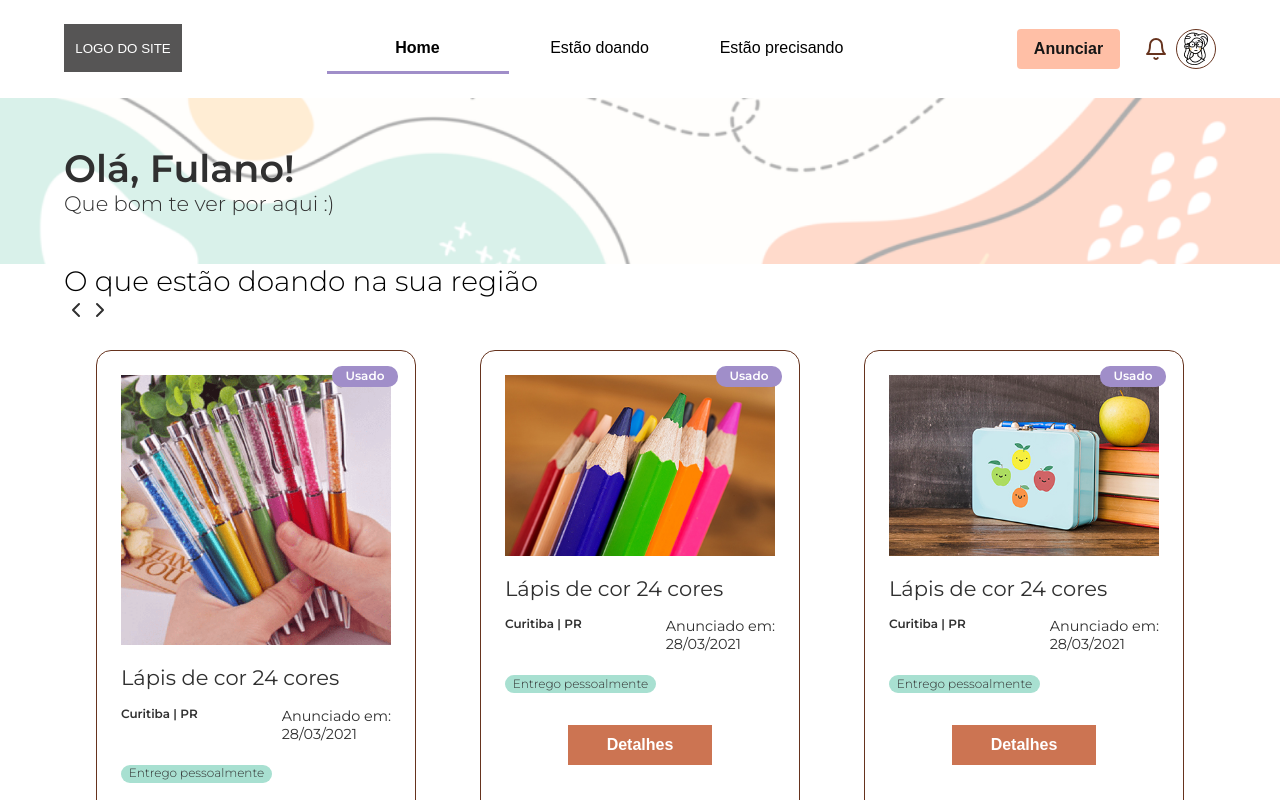
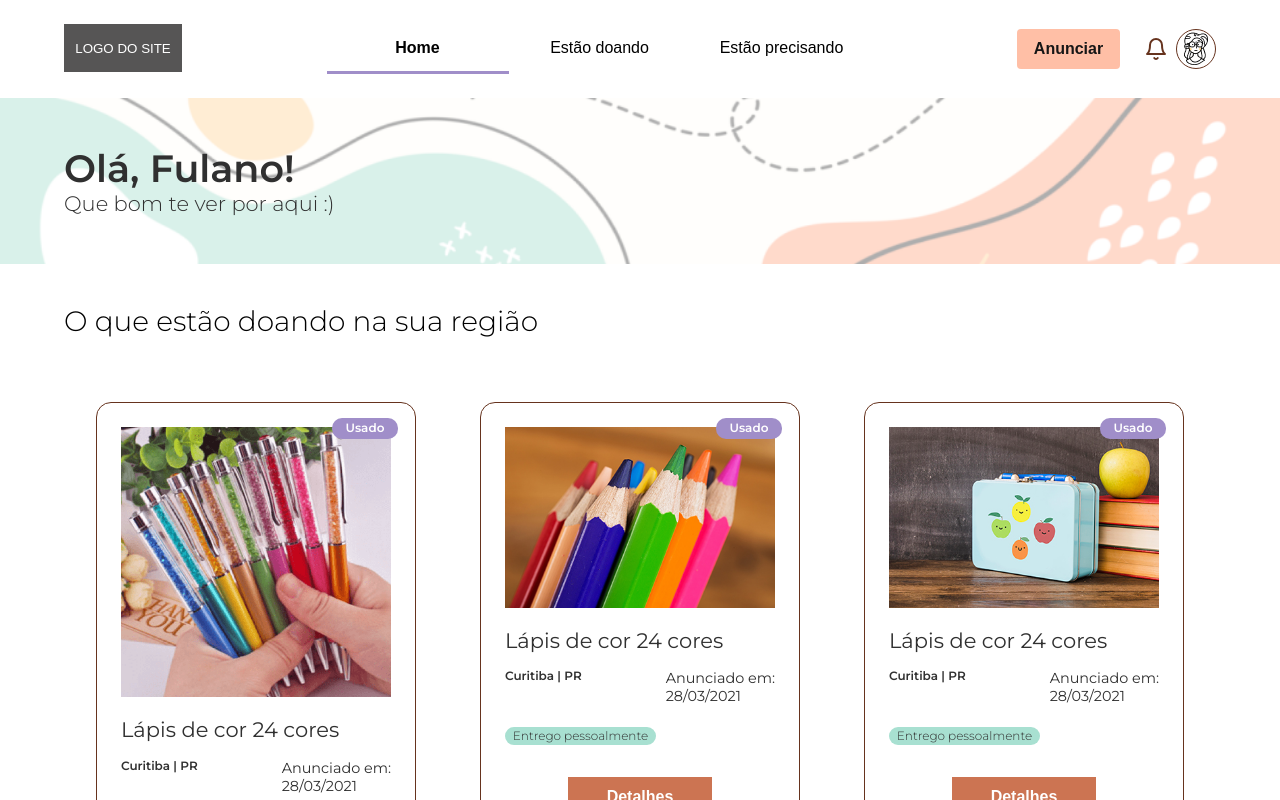
Before and after one commit to FCamara-Squad13/Mobile, a React (Create React App) app: page / in a window 1280 px wide. Shown: the top 800 px of the page. Built offline with nearby package versions, Linux system fonts and the light colour scheme.

Commit message:
Add content and style to card holder

```diff
--- a/src/components/CardHolder/index.tsx
+++ b/src/components/CardHolder/index.tsx
@@ -14,13 +14,7 @@ const CardHolder: React.FC = () => {
     <section className="section">
       <div className="container">
         <div className="section-content">
-          <div className="section-header">
-            <h3 className="section-title">O que estão doando na sua região</h3>
-            <div className="section-nav">
-              <ChevronLeft />
-              <ChevronRight />
-            </div>
-          </div>
+          <h3 className="section-title">O que estão doando na sua região</h3>
           <div className="card-holder">
             <HomeCard imagePath={canetas} />
             <HomeCard imagePath={lapis} />
--- a/src/components/CardHolder/style.css
+++ b/src/components/CardHolder/style.css
@@ -10,9 +10,16 @@
   font-size: 28px;
   line-height: 34.13px;
   color: #000000;
+  margin: 40px 0;
+}
+
+.nav-icon {
+  background-color: var(--color-peach-primary);
+  border-radius: 50%;
 }
 
 .card-holder {
   display: flex;
   justify-content: space-between;
+  flex-wrap: wrap;
 }
```
